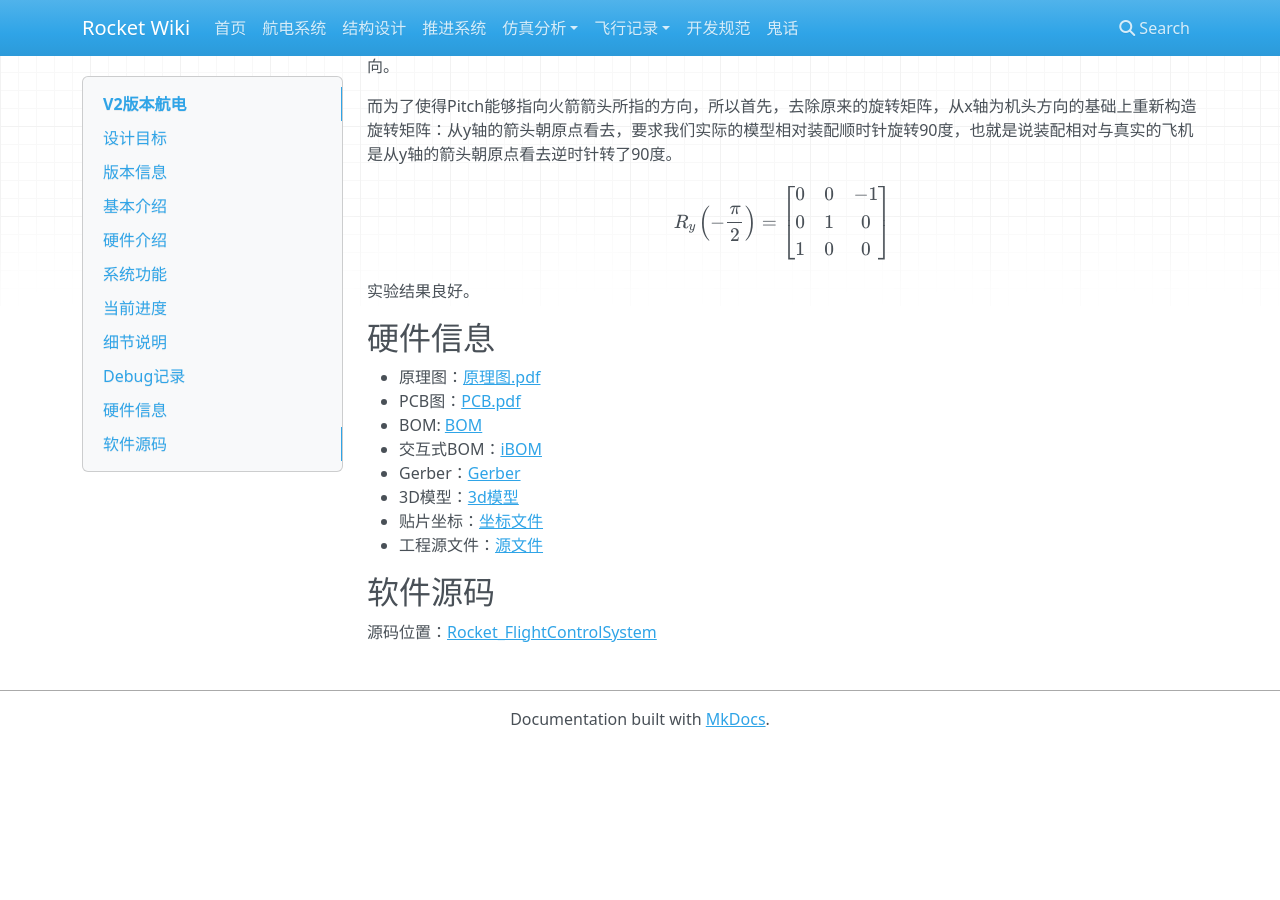
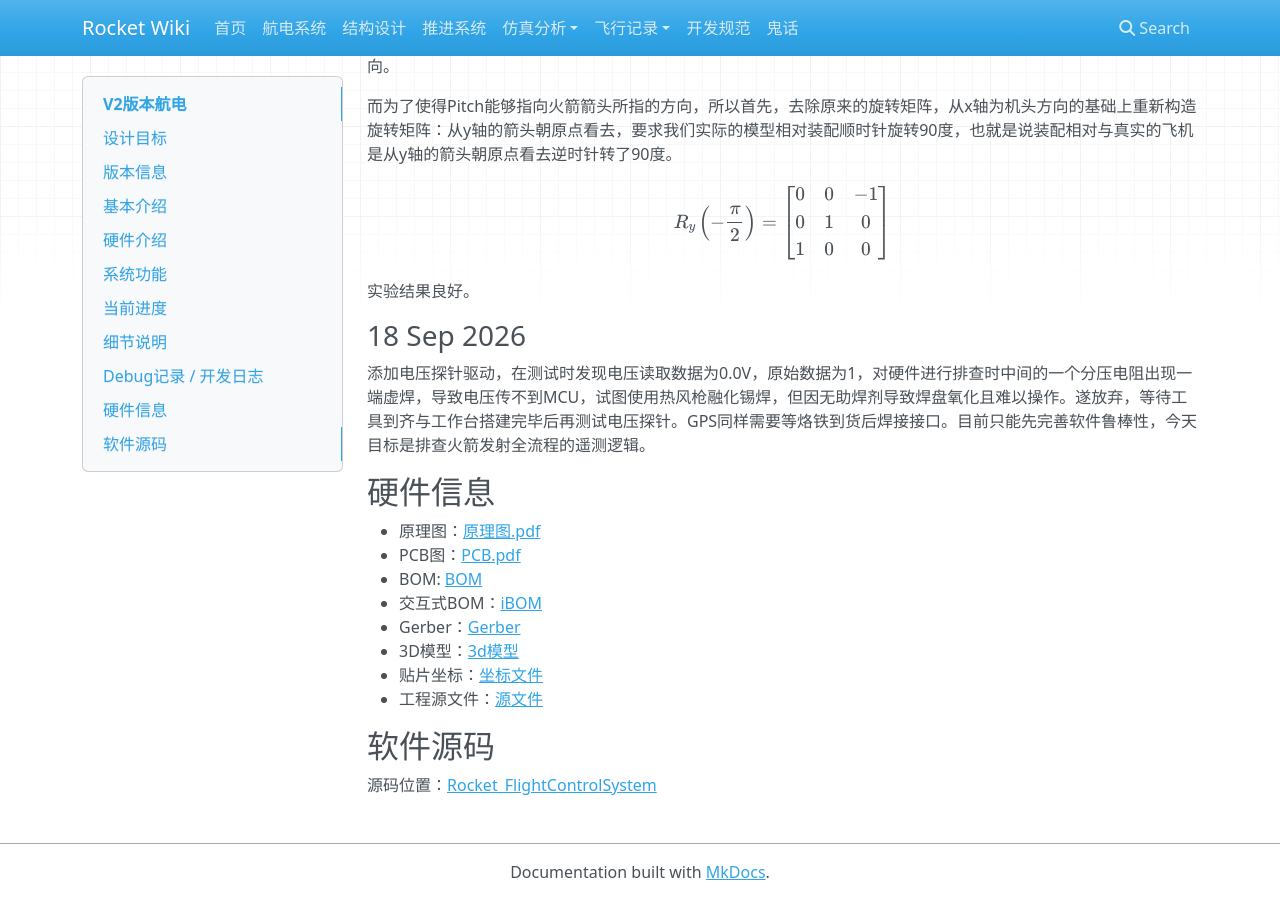
Before and after one commit to SophonSnwflake/rocket-docs, an MkDocs documentation site: the page built from docs/avionics/v2/index.md, in a window 1280 px wide and 900 px high, scrolled down 4855 px. Built offline with MkDocs 1.6.1, drawn with Linux system fonts in a browser that asks for light colours; nearby versions of some CDN libraries; before the commit the page ends 5602 px from its top, so only the background shows below that; some of the changed text lies outside the part shown.

Commit message:
增加航电的一个日志

```diff
--- a/docs/avionics/v2/index.md
+++ b/docs/avionics/v2/index.md
@@ -80,7 +80,7 @@
 
 ## 细节说明
 
-### 软件设计说明
+### 部分软件设计说明
 
 ### Command Context 设计
 
@@ -94,7 +94,7 @@ rocket类作为总类，其下包含若干个commander类指针，而每个comma
 
 接着上文，而LoraCommander的数据来源来自于app层内Communication封装里面的communicatorLoop函数，这个函数会不断循环，承担两个作用：将rocket其他部分的发送请求所产生的队列内的待发送包发送出去，以及在不发送的时候将lora硬件置为Rx接收状态，当接收到数据时，在communicatorLoop的输入值内把标志位置1并返回buffer的指针。所以可以看到Lora的信息来自于RocketTask在调用communicatorLoop的自我循环，不需要中断，而Rocket类大可以直接在communicatorLoop后面直接判断是否收到消息并调用commander解析，但是处于两个考虑：1 为了让commander的格式尽可能相同。2以后communicatorLoop可能不在rocketLoop中循环而是加入中断等其他措施。所以communicatorLoop执行完的后面，同样延续了UartCommand的结构，先把communicatorLoop接收到的buffer转换到rocket类内自己的buffer里面，然后把自己的标志位置1，主循环内的handleLoraCommandData会自动去解析收到的一包数据。
 
-## Debug记录
+## Debug记录 / 开发日志
 
 ### 6 Aug 2026
 
@@ -156,7 +156,9 @@ $$
 
 实验结果良好。
 
+### 18 Sep 2026
 
+添加电压探针驱动，在测试时发现电压读取数据为0.0V，原始数据为1，对硬件进行排查时中间的一个分压电阻出现一端虚焊，导致电压传不到MCU，试图使用热风枪融化锡焊，但因无助焊剂导致焊盘氧化且难以操作。遂放弃，等待工具到齐与工作台搭建完毕后再测试电压探针。GPS同样需要等烙铁到货后焊接接口。目前只能先完善软件鲁棒性，今天目标是排查火箭发射全流程的遥测逻辑。
 
 
 
```
